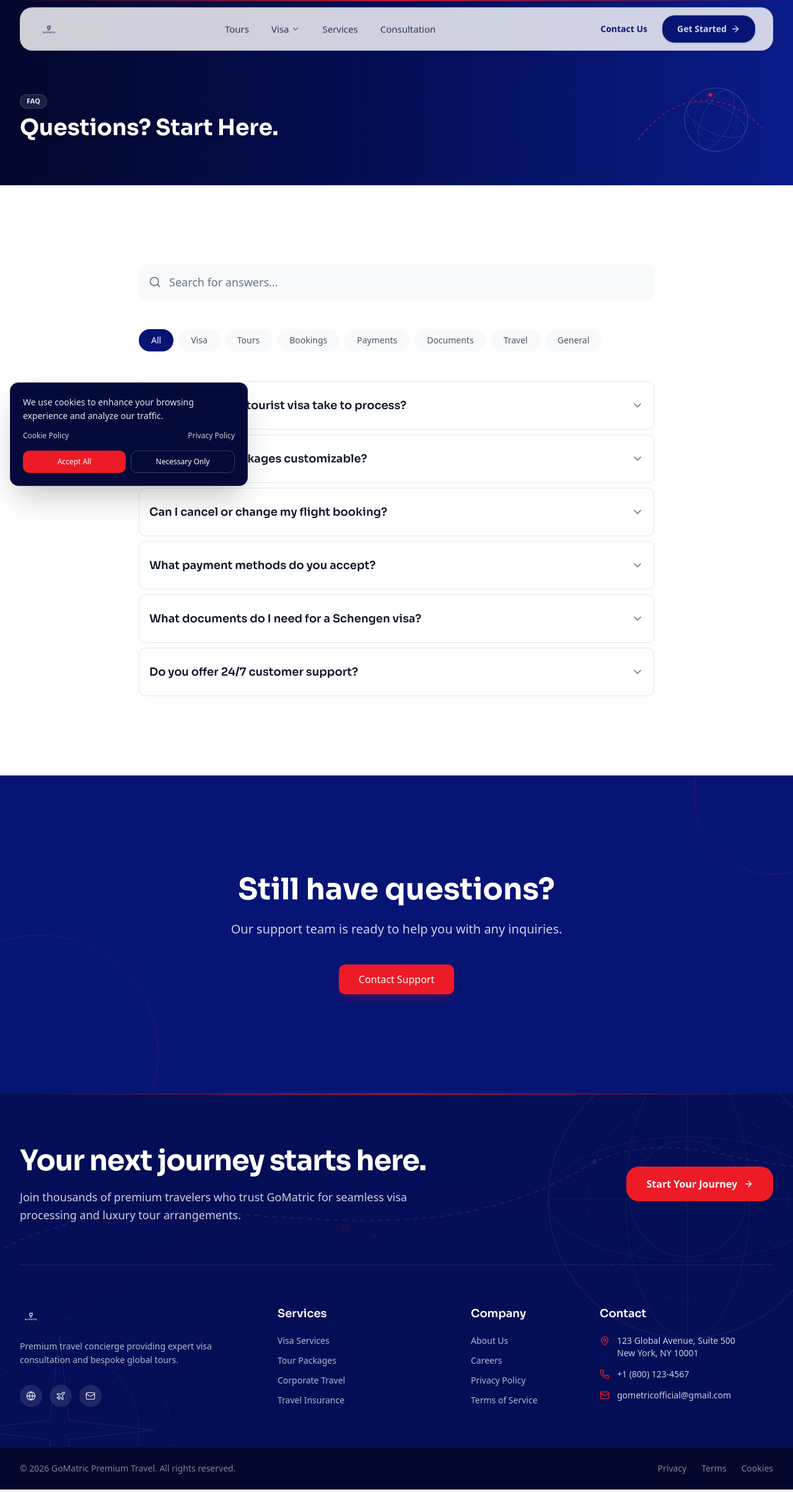
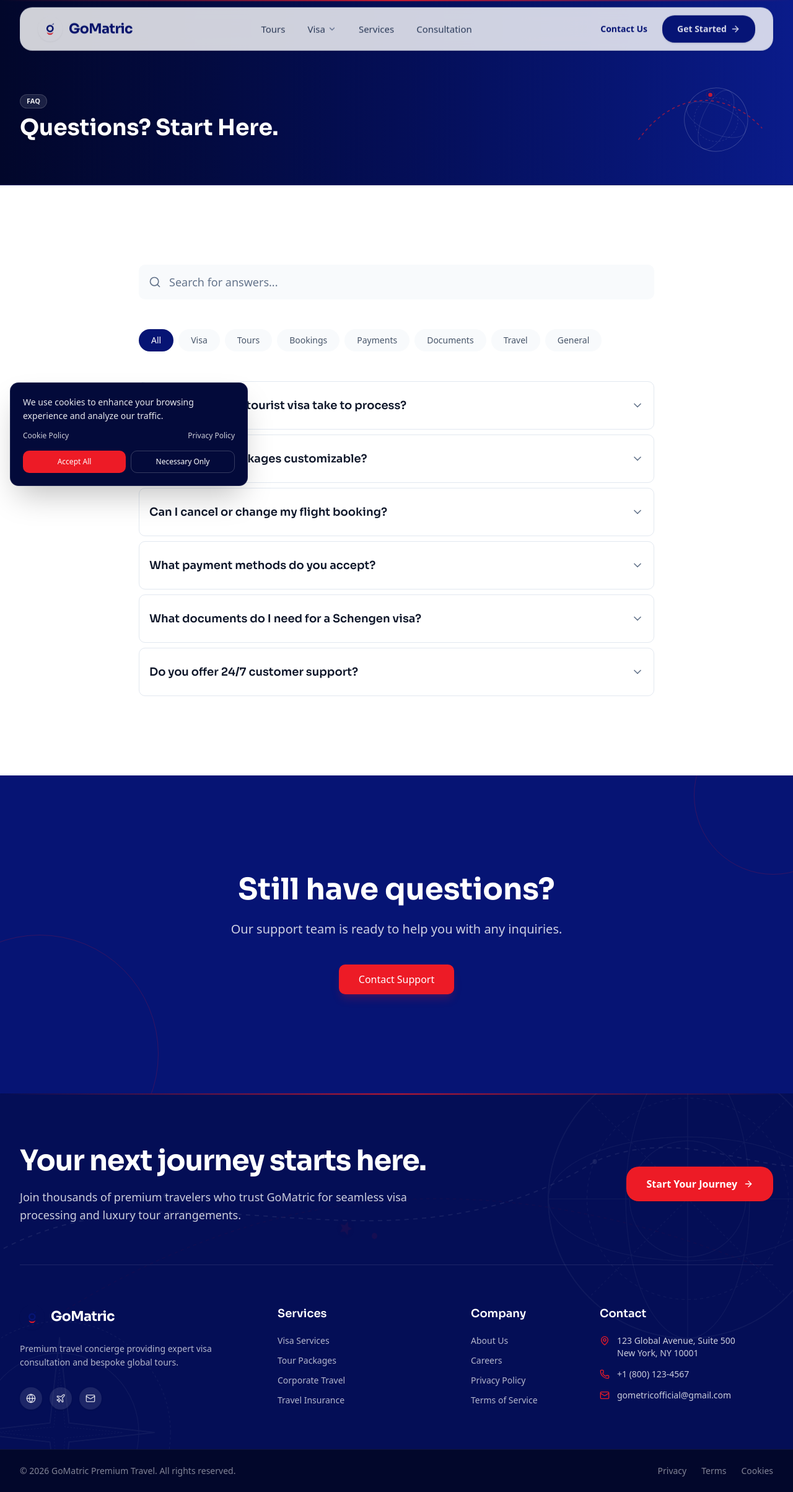
Before and after one commit to codex-mine/gomatric, a Next.js app in the folder frontend/: page /faq in a window 1280 px wide. Shown: the whole page at 62% size. Built offline with nearby package versions, Linux system fonts and the light colour scheme.

Commit message:
feat: use fav.png in large crisp emblem with horizontal GoMatric typography

```diff
--- a/frontend/src/components/navigation/logo.tsx
+++ b/frontend/src/components/navigation/logo.tsx
@@ -6,9 +6,15 @@ interface LogoProps {
   className?: string;
   variant?: "navy" | "white";
   onClick?: () => void;
+  showText?: boolean;
 }
 
-export function Logo({ className, variant = "navy", onClick }: LogoProps) {
+export function Logo({
+  className,
+  variant = "navy",
+  onClick,
+  showText = true,
+}: LogoProps) {
   const isWhite = variant === "white";
 
   return (
@@ -17,19 +23,29 @@ export function Logo({ className, variant = "navy", onClick }: LogoProps) {
       onClick={onClick}
       className={cn("flex items-center gap-2.5 group select-none", className)}
     >
-      <div className="relative h-8 md:h-9 w-auto flex items-center shrink-0">
+      {/* Large Crisp Emblem Icon */}
+      <div className="relative w-9 h-9 sm:w-10 sm:h-10 rounded-full overflow-hidden shrink-0 transition-transform duration-300 group-hover:scale-105 shadow-xs">
         <Image
-          src="/logo.png"
-          alt="GoMatric Logo"
-          width={150}
-          height={38}
+          src="/fav.png"
+          alt="GoMatric"
+          fill
+          sizes="40px"
           priority
-          className={cn(
-            "h-8 md:h-9 w-auto object-contain transition-transform duration-300 group-hover:scale-105",
-            isWhite && "brightness-0 invert"
-          )}
+          className="object-contain"
         />
       </div>
+
+      {/* Horizontal Brand Typography */}
+      {showText && (
+        <span
+          className={cn(
+            "font-sora font-bold text-xl sm:text-[22px] tracking-tight transition-colors duration-300",
+            isWhite ? "text-white" : "text-[#061474]"
+          )}
+        >
+          GoMatric
+        </span>
+      )}
     </Link>
   );
 }
--- a/frontend/src/components/navigation/navbar.tsx
+++ b/frontend/src/components/navigation/navbar.tsx
@@ -114,37 +114,34 @@ export function Navbar() {
           )}
         >
           {/* ======================================================== */}
-          {/* Logo Section                                             */}
+          {/* Logo Section (Horizontal fav.png + GoMatric text)        */}
           {/* ======================================================== */}
           <div className="flex items-center shrink-0">
             <Link
               href="/"
               className="flex items-center gap-2.5 group select-none"
             >
-              {/* Minimized Favicon Icon */}
-              {isMinimized ? (
-                <div className="relative w-8 h-8 rounded-full overflow-hidden shrink-0 shadow-sm ring-1 ring-[#ED1B26]/20 group-hover:scale-105 transition-transform duration-300">
+              {/* Large Crisp Emblem Icon */}
+              <div className="relative w-9 h-9 sm:w-10 sm:h-10 rounded-full overflow-hidden shrink-0 transition-transform duration-300 group-hover:scale-105 shadow-xs">
                 <Image
                   src="/fav.png"
                   alt="GoMatric"
                   fill
-                    sizes="32px"
+                  sizes="40px"
+                  priority
                   className="object-contain"
                 />
               </div>
-              ) : (
-                /* Full Brand Logo */
-                <div className="relative h-8 md:h-9 w-auto flex items-center shrink-0">
-                  <Image
-                    src="/logo.png"
-                    alt="GoMatric Logo"
-                    width={145}
-                    height={36}
-                    priority
-                    className="h-8 md:h-9 w-auto object-contain transition-transform duration-300 group-hover:scale-105"
-                  />
-                </div>
+
+              {/* Horizontal Brand Typography */}
+              <span
+                className={cn(
+                  "font-sora font-bold text-xl sm:text-[22px] text-[#061474] tracking-tight transition-all duration-500 whitespace-nowrap",
+                  isMinimized ? "opacity-0 w-0 max-w-0 overflow-hidden" : "opacity-100 w-auto"
                 )}
+              >
+                GoMatric
+              </span>
             </Link>
           </div>
 
```
Lines whose indentation alone changed are shown as unchanged.
